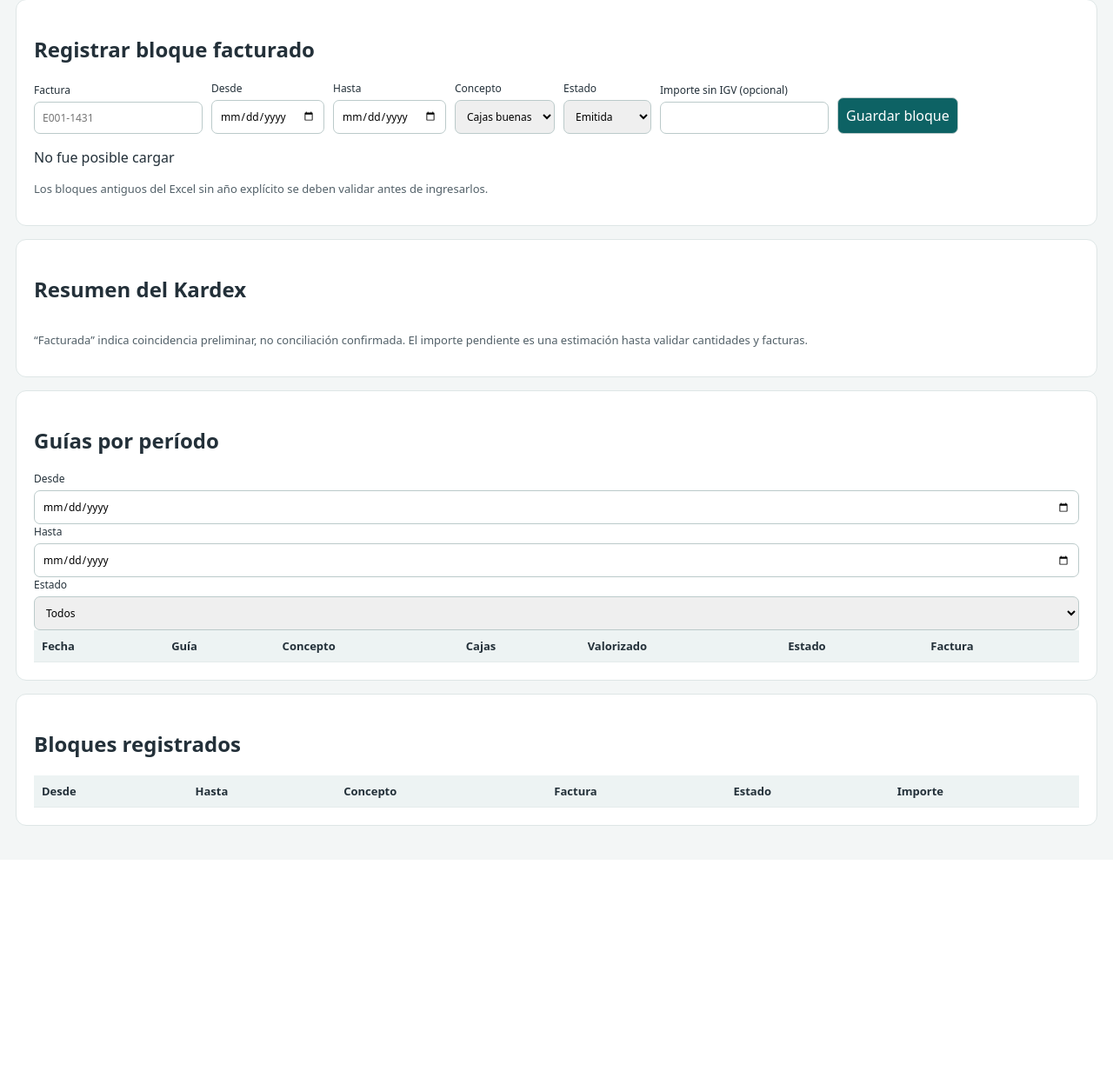
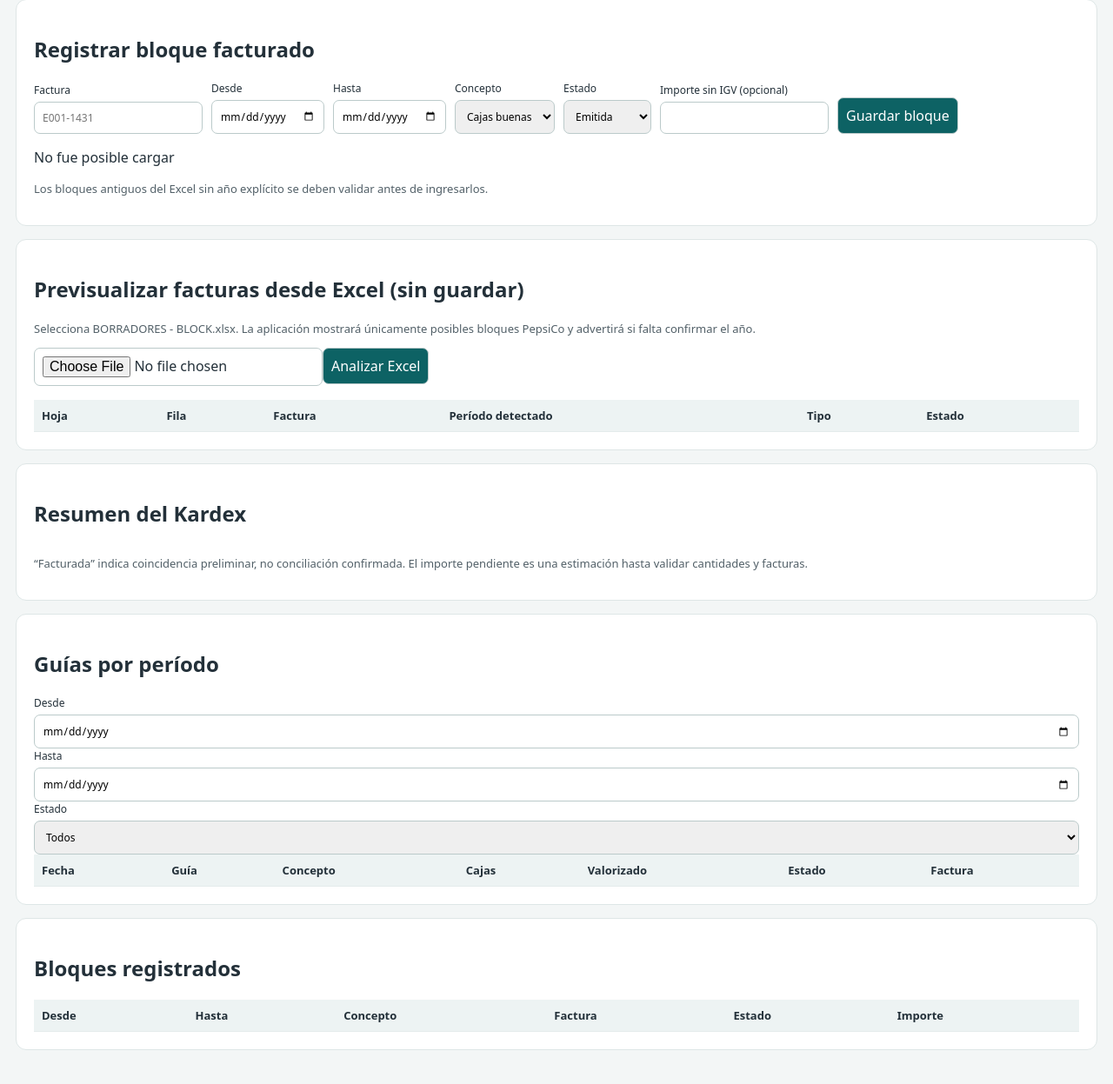
Before and after one commit to gabrielaaa1205-dotcom/pepsico, a Flask app: template templates/billing.html in a window 1280 px wide. Shown: the part 139-1386 px from the top of the page at 87% size. Before the commit the page ends 1089 px from the top, so only its background shows below. Run offline with Flask 3, Linux system fonts and the light colour scheme; the template is opened without the code that fills it, so the values that code supplies are empty; parts of the project's set-up code (start-up, migrations or seed data) failed here and were passed over; some libraries are stand-ins or nearby versions.

Commit message:
Add Excel read-only import preview UI

```diff
--- a/templates/billing.html
+++ b/templates/billing.html
@@ -8,7 +8,7 @@
 <label>Estado<select name="status"><option value="emitida">Emitida</option><option value="aprobada">Aprobada</option><option value="rechazada">Rechazada</option><option value="anulada">Anulada</option><option value="pagada">Pagada</option></select></label>
 <label>Importe sin IGV (opcional)<input name="amount" type="number" min="0" step=".01"></label><button type="submit">Guardar bloque</button>
 </form><p id="msg" role="status"></p><p class="note">Los bloques antiguos del Excel sin año explícito se deben validar antes de ingresarlos.</p></section>
-<section><h2>Resumen del Kardex</h2><div class="cards" id="cards"></div><p class="note">“Facturada” indica coincidencia preliminar, no conciliación confirmada. El importe pendiente es una estimación hasta validar cantidades y facturas.</p></section>
+<section><h2>Previsualizar facturas desde Excel (sin guardar)</h2><p class="note">Selecciona BORRADORES - BLOCK.xlsx. La aplicación mostrará únicamente posibles bloques PepsiCo y advertirá si falta confirmar el año.</p><input type="file" id="billingFile" accept=".xlsx,.xlsm,.xls"><button type="button" id="billingPreview">Analizar Excel</button><p id="importMessage" role="status"></p><div class="scroll"><table><thead><tr><th>Hoja</th><th>Fila</th><th>Factura</th><th>Período detectado</th><th>Tipo</th><th>Estado</th></tr></thead><tbody id="importRows"></tbody></table></div></section><section><h2>Resumen del Kardex</h2><div class="cards" id="cards"></div><p class="note">“Facturada” indica coincidencia preliminar, no conciliación confirmada. El importe pendiente es una estimación hasta validar cantidades y facturas.</p></section>
 <section><h2>Guías por período</h2><label>Desde <input id="from" type="date"></label> <label>Hasta <input id="to" type="date"></label>
 <label>Estado <select id="statusFilter"><option value="">Todos</option><option value="pendiente">Pendientes</option><option value="facturada">Con factura asociada</option><option value="revision">Por revisar</option></select></label>
 <div class="scroll"><table><thead><tr><th>Fecha</th><th>Guía</th><th>Concepto</th><th>Cajas</th><th>Valorizado</th><th>Estado</th><th>Factura</th></tr></thead><tbody id="rows"></tbody></table></div></section>
@@ -26,5 +26,6 @@ $("cards").replaceChildren();[["Operaciones",rows.length],["Valorizado","S/ "+fm
 ["from","to","statusFilter"].forEach(k=>$(k).addEventListener("change",draw));
 if(!["admin","supervisor"].includes(role))$("form").hidden=true;
 $("form").onsubmit=async e=>{e.preventDefault();let data=Object.fromEntries(new FormData(e.target));try{let r=await fetch("/api/billing/blocks",{method:"POST",headers:{"Content-Type":"application/json","X-CSRF-Token":csrf},body:JSON.stringify(data)});let j=await r.json();if(!r.ok)throw Error(j.error||"Error");$("msg").textContent="Bloque guardado";e.target.reset();await load()}catch(err){$("msg").textContent=err.message}};
+$("billingPreview").onclick=async()=>{const file=$("billingFile").files[0];if(!file){$("importMessage").textContent="Selecciona tu Excel";return;}const form=new FormData();form.append("file",file);$("importMessage").textContent="Analizando archivo localmente en el servicio, sin guardar registros...";try{const r=await fetch("/api/billing/import-preview",{method:"POST",headers:{"X-CSRF-Token":csrf},body:form});const j=await r.json();if(!r.ok)throw Error(j.error||"Error");$("importRows").replaceChildren();j.preview.forEach(x=>{const tr=$("importRows").insertRow();[x.sheet,x.excel_row,x.invoice,x.date_from&&x.date_to?x.date_from+" a "+x.date_to:(x.period_text||"Año o período no identificado"),x.category||"Revisar",x.needs_review?"Por revisar":x.status].forEach(v=>td(tr,v))});$("importMessage").textContent=j.preview.length+" posibles facturas; "+j.requires_review+" requieren revisión. No se importó ningún bloque.";}catch(e){$("importMessage").textContent=e.message}};
 load().catch(e=>$("msg").textContent=e.message);
 </script></body></html>
```
